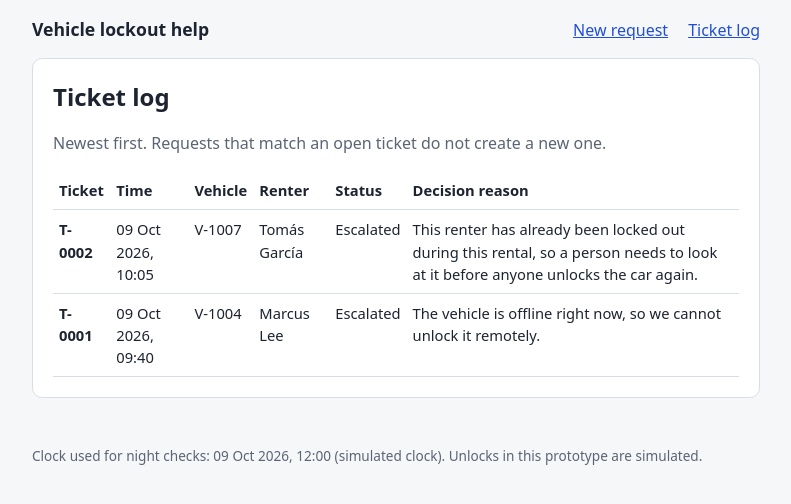
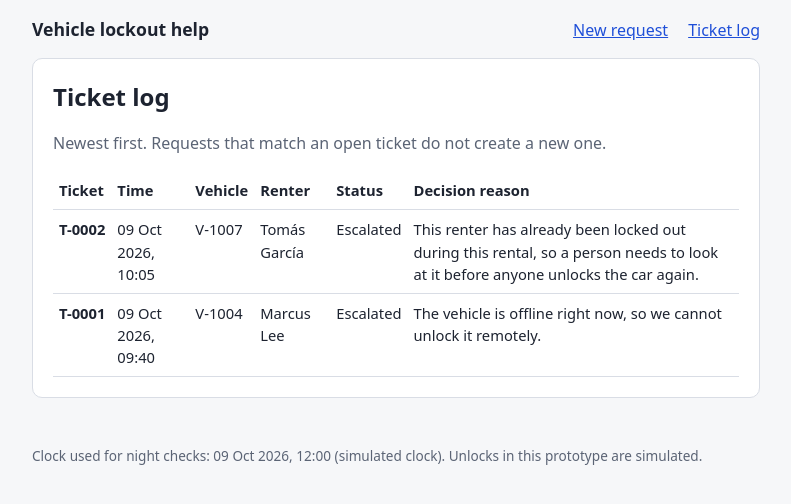
Before and after one commit to officehaseeb7-stack/Claude, a Flask app: page /tickets in a window 1280 px wide. Shown: the top 504 px of the page, without its empty margins (244-1035 px from the left). Run offline with Flask 3, Linux system fonts and the light colour scheme.

Commit message:
Keep ticket IDs on one line and space the form error summary
Co-Authored-By: Claude Sonnet 5.5 <noreply@anthropic.com>
Claude-Session: https://claude.ai/code/session_01KVVy7UaGjugKKYwSorDXwE

```diff
--- a/webapp/templates/base.html
+++ b/webapp/templates/base.html
@@ -36,6 +36,7 @@
     .field { margin-bottom: 16px; }
     .field.has-error input, .field.has-error textarea { border-color: var(--err); border-width: 2px; }
     .error { color: var(--err); font-weight: 600; margin: 4px 0 0; }
+    p.error[role=alert] { margin: 0 0 16px; }
     .hint { color: var(--muted); font-size: .9rem; margin: 0 0 4px; }
     fieldset { border: 0; padding: 0; margin: 0 0 16px; }
     .radio { display: inline-flex; align-items: center; gap: 6px; margin-right: 20px; font-weight: 400; }
@@ -53,6 +54,7 @@
     ul { padding-left: 22px; margin: 6px 0; }
     table { width: 100%; min-width: 640px; border-collapse: collapse; font-size: .92rem; }
     th, td { text-align: left; vertical-align: top; padding: 8px 6px; border-bottom: 1px solid var(--line); }
+    td:first-child { white-space: nowrap; }
     tr:target { background: var(--info-bg); }
     .pill { display: inline-block; padding: 1px 8px; border-radius: 999px; font-weight: 600; font-size: .82rem; }
     .scroll { overflow-x: auto; }
```
